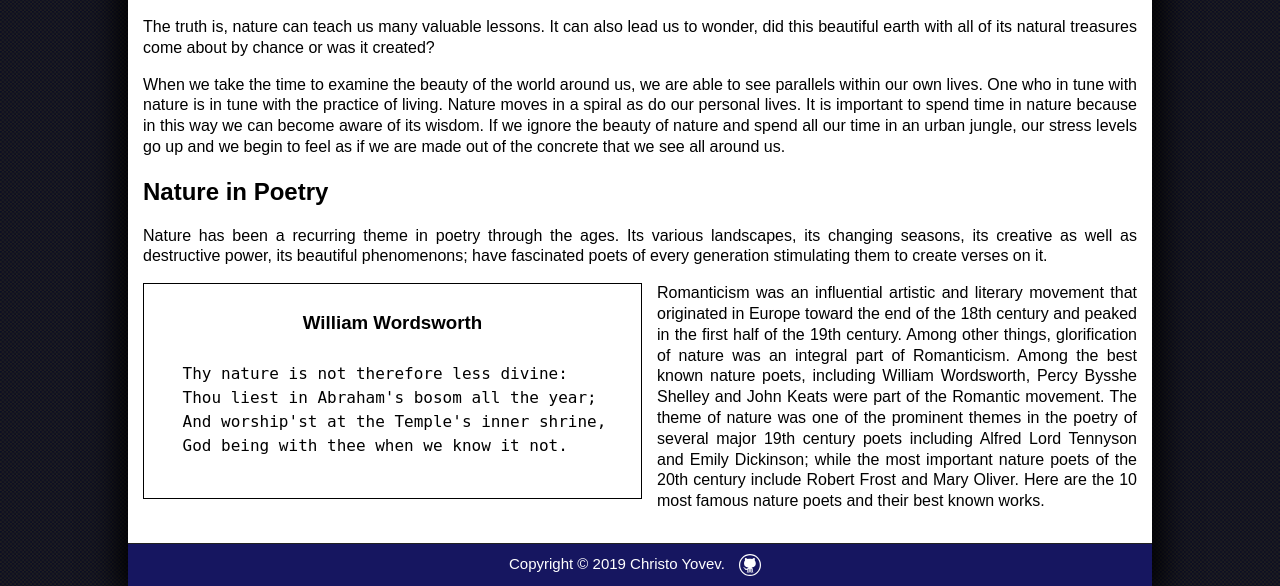
After one commit to cyovev/tvz-php, a PHP site: page /about.html in a window 1280 px wide. The commit adds this page. Shown: the part 725-1311 px from the top of the page. Run offline with PHP 8.4, Linux system fonts and the light colour scheme.

Commit message:
HTML5 + CSS3: Zadatak #9

```diff
--- /dev/null
+++ b/about.html
@@ -0,0 +1,78 @@
+<!DOCTYPE HTML>
+<html lang="en">
+<head>
+    <meta charset="UTF-8" />
+    <meta name="viewport" content="width=device-width, initial-scale=1" />
+
+    <link rel="stylesheet" href="resources/style.css" />
+    <script type="text/javascript" src="resources/jquery-3.4.1.min.js"></script>
+    <script type="text/javascript" src="resources/app.js"></script>
+
+    <title>About Us | Advanced Web Services Programming (open-source PHP)</title>
+    <meta name="description" content="My simple Erasmus+ PHP Project on TVZ" />
+    <meta name="keywords" content="PHP,Erasmus,TVZ" />
+
+    <meta name="author" content="Christo Yovev" />
+
+</head>
+<body>
+    <div class="wrapper">
+        <header>
+            <div class="hero-image"></div>
+            <nav>
+                <div class="nav-toggler-wrapper">
+                    <span id="nav-toggler"></span>
+                </div>
+                <ul>
+                    <li><a href="index.html">Home</a></li>
+                    <li><a href="news.html">News</a></li>
+                    <li><a href="contact.html">Contact</a></li>
+                    <li><a href="about.html" class="active">About</a></li>
+                    <li><a href="gallery.html">Gallery</a></li>
+                </ul>
+            </nav>
+        </header>
+        <main>
+            <article>
+                <h1>About Us</h1>
+                <h2>The wonder of nature</h2>
+                <video controls poster="images/jungle-tree.jpg" class="right">
+                    <source src="videos/man-looking-at-the-wonder-of-nature.mp4" type="video/mp4">
+                    Your browser does not support HTML5 video.
+                </video>
+
+                <p>It is often said beauty is in the eye of the beholder, but many people mistakenly believe that to refer only to people. Natural beauty comes in many forms, and it is not about perfection. Beauty is not tarnished by imperfections – it is defined by them. It could be in a smile, or the twinkle of an eye. It could be an untainted landscape, or the change of the seasons. It could even be in an act of pure unselfishness. Beauty comes in many, often unexpected forms, but it does not always announce itself. Sometimes you have to search for it, but when you find it, you will know it was worth it.</p>
+
+                <p>The power, ingenuity, and sheer beauty found in nature has always fascinated mankind. When we look at powerful ocean waves rolling in, we cannot help but feel small and powerless in comparison. Mighty trees in a vast forest inspire feelings of insignificance and awe. Animal mothers taking care of their young make us question the cruelty with which we sometimes treat one another.</p>
+
+                <p>The truth is, nature can teach us many valuable lessons. It can also lead us to wonder, did this beautiful earth with all of its natural treasures come about by chance or was it created?</p>
+
+                <p>When we take the time to examine the beauty of the world around us, we are able to see parallels within our own lives. One who in tune with nature is in tune with the practice of living. Nature moves in a spiral as do our personal lives. It is important to spend time in nature because in this way we can become aware of its wisdom. If we ignore the beauty of nature and spend all our time in an urban jungle, our stress levels go up and we begin to feel as if we are made out of the concrete that we see all around us.</p>
+
+                <h2>Nature in Poetry</h2>
+
+                <p>Nature has been a recurring theme in poetry through the ages. Its various landscapes, its changing seasons, its creative as well as destructive power, its beautiful phenomenons; have fascinated poets of every generation stimulating them to create verses on it.</p>
+
+                <div class="poem left">
+                    <h3>William Wordsworth</h3>
+                <pre>
+    Thy nature is not therefore less divine:
+    Thou liest in Abraham's bosom all the year;
+    And worship'st at the Temple's inner shrine,
+    God being with thee when we know it not.
+                </pre>
+                </div>
+
+                <p>Romanticism was an influential artistic and literary movement that originated in Europe toward the end of the 18th century and peaked in the first half of the 19th century. Among other things, glorification of nature was an integral part of Romanticism. Among the best known nature poets, including William Wordsworth, Percy Bysshe Shelley and John Keats were part of the Romantic movement. The theme of nature was one of the prominent themes in the poetry of several major 19th century poets including Alfred Lord Tennyson and Emily Dickinson; while the most important nature poets of the 20th century include Robert Frost and Mary Oliver. Here are the 10 most famous nature poets and their best known works.</p>
+            </article>
+
+        </main>
+        <footer>
+            Copyright &copy; 2019 Christo Yovev.
+            <a href="https://github.com/cyovev?tab=repositories" target="_blank">
+                <img src="images/github-logo.svg" title="Link to project in GitHub" alt="GitHub" />
+            </a>
+        </footer>
+    </div>
+</body>
+</html>
--- a/contact.html
+++ b/contact.html
@@ -8,7 +8,7 @@
     <script type="text/javascript" src="resources/jquery-3.4.1.min.js"></script>
     <script type="text/javascript" src="resources/app.js"></script>
 
-    <title>Advanced Web Services Programming (open-source PHP)</title>
+    <title>Contact Us | Advanced Web Services Programming (open-source PHP)</title>
     <meta name="description" content="My simple Erasmus+ PHP Project on TVZ" />
     <meta name="keywords" content="PHP,Erasmus,TVZ" />
 
@@ -27,7 +27,7 @@
                     <li><a href="index.html">Home</a></li>
                     <li><a href="news.html">News</a></li>
                     <li><a href="contact.html" class="active">Contact</a></li>
-                    <li><a href="#">About</a></li>
+                    <li><a href="about.html">About</a></li>
                     <li><a href="gallery.html">Gallery</a></li>
                 </ul>
             </nav>
--- a/gallery.html
+++ b/gallery.html
@@ -8,7 +8,7 @@
     <script type="text/javascript" src="resources/jquery-3.4.1.min.js"></script>
     <script type="text/javascript" src="resources/app.js"></script>
 
-    <title>Advanced Web Services Programming (open-source PHP)</title>
+    <title>Gallery | Advanced Web Services Programming (open-source PHP)</title>
     <meta name="description" content="My simple Erasmus+ PHP Project on TVZ" />
     <meta name="keywords" content="PHP,Erasmus,TVZ" />
 
@@ -27,7 +27,7 @@
                     <li><a href="index.html">Home</a></li>
                     <li><a href="news.html">News</a></li>
                     <li><a href="contact.html">Contact</a></li>
-                    <li><a href="#">About</a></li>
+                    <li><a href="about.html">About</a></li>
                     <li><a href="#" class="active">Gallery</a></li>
                 </ul>
             </nav>
--- a/index.html
+++ b/index.html
@@ -27,7 +27,7 @@
                     <li><a href="index.html" class="active">Home</a></li>
                     <li><a href="news.html">News</a></li>
                     <li><a href="contact.html">Contact</a></li>
-                    <li><a href="#">About</a></li>
+                    <li><a href="about.html">About</a></li>
                     <li><a href="gallery.html">Gallery</a></li>
                 </ul>
             </nav>
--- a/news-detail.html
+++ b/news-detail.html
@@ -8,7 +8,7 @@
     <script type="text/javascript" src="resources/jquery-3.4.1.min.js"></script>
     <script type="text/javascript" src="resources/app.js"></script>
 
-    <title>Advanced Web Services Programming (open-source PHP)</title>
+    <title>News | Advanced Web Services Programming (open-source PHP)</title>
     <meta name="description" content="My simple Erasmus+ PHP Project on TVZ" />
     <meta name="keywords" content="PHP,Erasmus,TVZ" />
 
@@ -27,7 +27,7 @@
                     <li><a href="index.html">Home</a></li>
                     <li><a href="news.html" class="active">News</a></li>
                     <li><a href="contact.html">Contact</a></li>
-                    <li><a href="#">About</a></li>
+                    <li><a href="about.html">About</a></li>
                     <li><a href="gallery.html">Gallery</a></li>
                 </ul>
             </nav>
--- a/news.html
+++ b/news.html
@@ -8,7 +8,7 @@
     <script type="text/javascript" src="resources/jquery-3.4.1.min.js"></script>
     <script type="text/javascript" src="resources/app.js"></script>
 
-    <title>Advanced Web Services Programming (open-source PHP)</title>
+    <title>News | Advanced Web Services Programming (open-source PHP)</title>
     <meta name="description" content="My simple Erasmus+ PHP Project on TVZ" />
     <meta name="keywords" content="PHP,Erasmus,TVZ" />
 
@@ -27,7 +27,7 @@
                     <li><a href="index.html">Home</a></li>
                     <li><a href="news.html" class="active">News</a></li>
                     <li><a href="contact.html">Contact</a></li>
-                    <li><a href="#">About</a></li>
+                    <li><a href="about.html">About</a></li>
                     <li><a href="gallery.html">Gallery</a></li>
                 </ul>
             </nav>
--- a/resources/style.css
+++ b/resources/style.css
@@ -68,11 +68,11 @@ article figure {
     border-radius: 5px;
     max-width: 400px;
 }
-figure.left {
+.left {
     float: left;
     margin: 0 15px 15px 0px;
 }
-figure.right {
+.right {
     float: right;
     margin: 0 0 15px 15px;
 }
@@ -258,6 +258,17 @@ section.main-gallery figure a:hover img {
 section.main-gallery figure figcaption {
     border: none;
 }
+video, .poem {
+    width: 50%;
+}
+.poem { border: 1px solid black; }
+.poem pre {
+    line-height: 1.5em;
+}
+.poem h3 {
+    text-align: center;
+    margin: 1.5em;
+}
 
 @media screen and (max-width: 1024px) {
     div.wrapper {
@@ -357,4 +368,11 @@ section.main-gallery figure figcaption {
         margin: 0.5em 0;
         height: auto;
     }
+    video, .poem {
+        width: 100%;
+    }
+    .poem pre {
+        padding: 0 1.5em 0.5em 1.5em;
+        white-space: normal;
+    }
 }
```
Also changed, not shown: images/jungle-tree.jpg (added), 1 other file.
